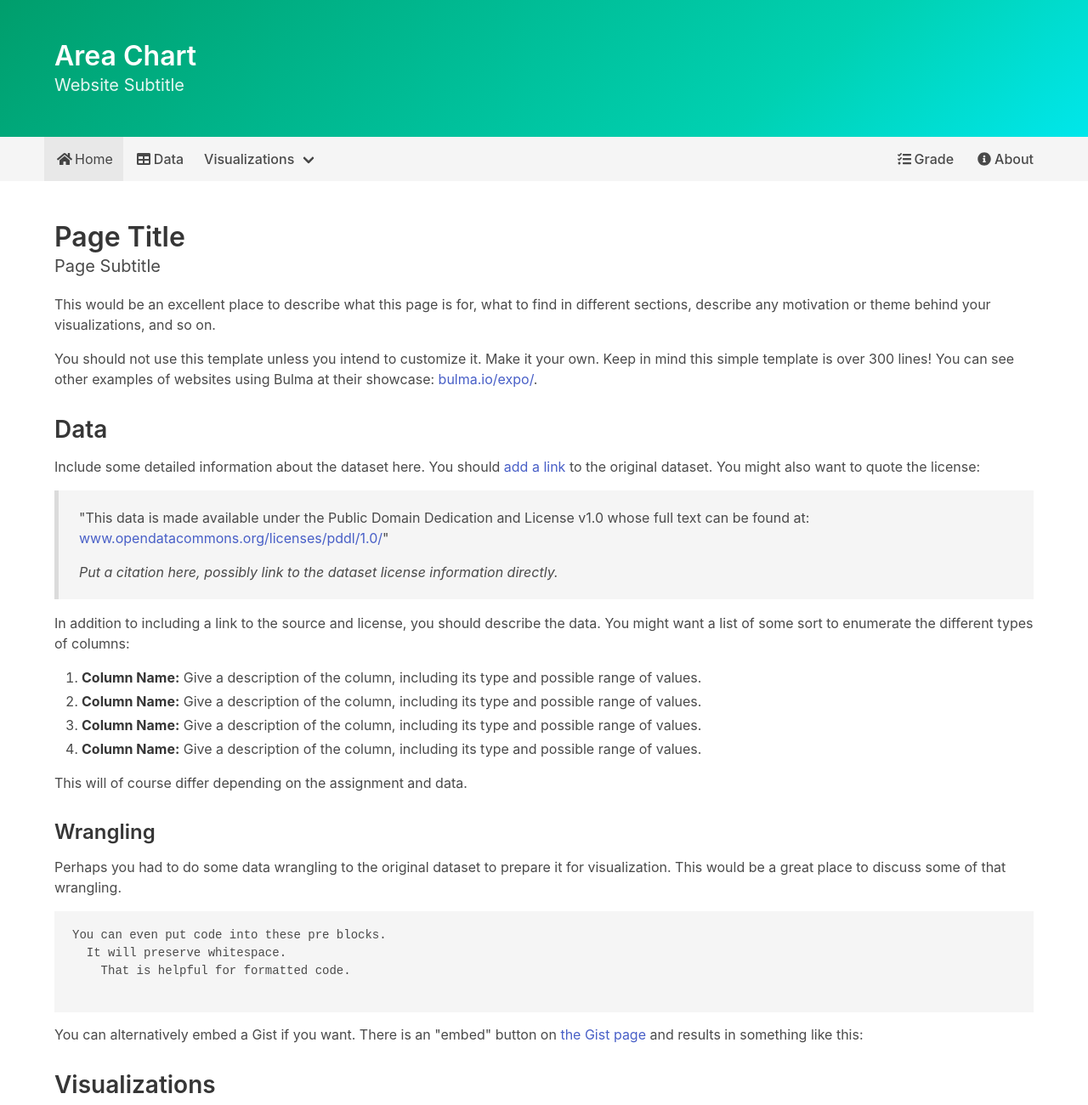
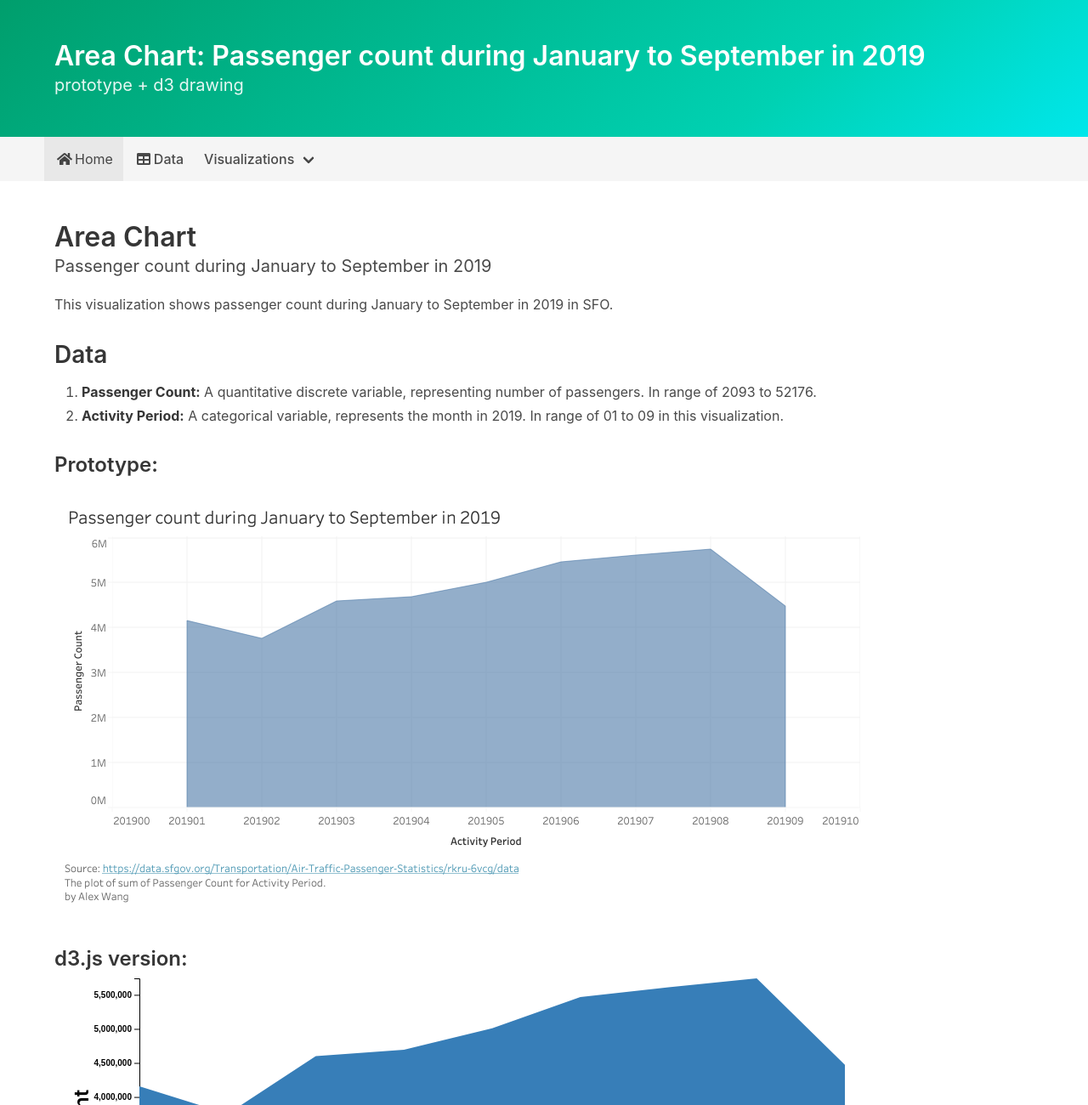
Before and after one commit to usf-cs360-spring2020/homework1-alexziweiwang, a plain HTML site: page areaChart1.html in a window 1280 px wide. Shown: the top 1300 px of the page at 85% size. Drawn offline with nearby package versions, Linux system fonts and the light colour scheme.

```diff
--- a/areaChart1.html
+++ b/areaChart1.html
@@ -4,13 +4,11 @@
     <meta charset="utf-8">
     <meta name="viewport" content="width=device-width, initial-scale=1">
 
-
-    <title>Area Chart</title>
+    <title>Area Chart: Passenger count during January to September in 2019</title>
 
     <!-- Load Bulma from CDN (consider saving it to repository instead) -->
     <!-- https://bulma.io/ -->
     <link rel="stylesheet" href="https://cdn.jsdelivr.net/npm/bulma@0.8.0/css/bulma.min.css">
-
     <!-- Load Font Awesome 5 (free) icons -->
     <script defer src="https://use.fontawesome.com/releases/v5.3.1/js/all.js"></script>
   </head>
@@ -22,9 +20,8 @@
   <section class="hero is-primary is-bold">
     <div class="hero-body">
       <div class="container">
-        <h1 class="title">Area Chart</h1>
-        <!-- TODO: Change subtitle -->
-        <h2 class="subtitle">Website Subtitle</h2>
+        <h1 class="title">Area Chart: Passenger count during January to September in 2019</h1>
+        <h2 class="subtitle">prototype + d3 drawing</h2>
       </div>
     </div>
   </section>
@@ -35,8 +32,7 @@
   <nav class="navbar is-light" role="navigation" aria-label="main navigation">
     <div class="container">
       <div class="navbar-brand">
-        <!-- TODO: Change link to repository homepage if needed -->
-        <!-- TODO: Change which navbar-item is-active if needed -->
+
         <a class="navbar-item is-active" href="index.html">
           <span class="icon"><i class="fas fa-home"></i></span>
           <span>Home</span>
@@ -57,45 +53,30 @@
             <span>Data</span>
           </a>
 
-          <!-- TODO: Modify or remove dropdown -->
           <div class="navbar-item has-dropdown is-hoverable">
             <a class="navbar-link">
               Visualizations
             </a>
 
+
             <div class="navbar-dropdown">
-
               <a class="navbar-item" href="barChart1.html">
-
                 <span>Bar Chart</span>
               </a>
               <a class="navbar-item" href="heatMap1.html">
-
-                <span>Heat Maps</span>
+                <span>Heat Map</span>
               </a>
               <a class="navbar-item" href="areaChart1.html">
-
                 <span>Area Chart</span>
               </a>
 
 
             </div>
+
           </div>
         </div>
 
         <!-- Right navbar items -->
-        <div class="navbar-end">
-          <!-- TODO: Update as needed -->
-          <a class="navbar-item" href="#about" title="About">
-            <span class="icon"><i class="fas fa-tasks"></i></span>
-            <span>Grade</span>
-          </a>
-
-          <a class="navbar-item" href="#about" title="About">
-            <span class="icon"><i class="fas fa-info-circle"></i></span>
-            <span>About</span>
-          </a>
-        </div>
       </div>
     </div>
   </nav>
@@ -106,67 +87,35 @@
       <!-- Begin page content -->
       <div class="content">
         <h1 class="title">
-          <!-- TODO: Change page title -->
-          Page Title
+          Area Chart
         </h1>
         <p class="subtitle">
-          <!-- TODO: Change page subtitle -->
-          Page Subtitle
+          Passenger count during January to September in 2019
         </p>
 
-        <p>This would be an excellent place to describe what this page is for, what to find in different sections, describe any motivation or theme behind your visualizations, and so on.</p>
+        <p>This visualization shows passenger count during January to September in 2019 in SFO.</p>
 
-        <p>You should not use this template unless you intend to customize it. Make it your own. Keep in mind this simple template is over 300 lines! You can see other examples of websites using Bulma at their showcase: <a href="https://bulma.io/expo/">bulma.io/expo/</a>.</p>
 
         <h2 id="data">Data</h2>
 
-        <p>Include some detailed information about the dataset here. You should <a href="#">add a link</a> to the original dataset. You might also want to quote the license:</p>
+        <ol>
+          <li><strong>Passenger Count:</strong> A quantitative discrete variable, representing number of passengers. In range of 2093 to 52176.</li>
 
-        <blockquote>
-          <p>
-            "This data is made available under the Public Domain Dedication and License v1.0 whose full text can be found at: <a href="http://www.opendatacommons.org/licenses/pddl/1.0/">www.opendatacommons.org/licenses/pddl/1.0/</a>"
-          </p>
-          <cite>Put a citation here, possibly link to the dataset license information directly.</cite>
-        </blockquote>
+          <li><strong>Activity Period:</strong> A categorical variable, represents the month in 2019. In range of 01 to 09 in this visualization.</li>
 
-        <p>In addition to including a link to the source and license, you should describe the data. You might want a list of some sort to enumerate the different types of columns:</p>
-
-        <ol>
-          <li><strong>Column Name:</strong> Give a description of the column, including its type and possible range of values.</li>
-
-          <li><strong>Column Name:</strong> Give a description of the column, including its type and possible range of values.</li>
-
-          <li><strong>Column Name:</strong> Give a description of the column, including its type and possible range of values.</li>
-
-          <li><strong>Column Name:</strong> Give a description of the column, including its type and possible range of values.</li>
         </ol>
 
-        <p>This will of course differ depending on the assignment and data.</p>
+        <h3>Prototype:</h3>
+        <img src="hw1-gn5-mco.png" width="960" height="500">
 
-        <h3 id="wrangling">Wrangling</h3>
-
-        <p>Perhaps you had to do some data wrangling to the original dataset to prepare it for visualization. This would be a great place to discuss some of that wrangling.
-
-        <pre>
-You can even put code into these pre blocks.
-  It will preserve whitespace.
-    That is helpful for formatted code.
-        </pre>
-
-        <p>You can alternatively embed a Gist if you want. There is an "embed" button on <a href="https://gist.github.com/octocat/6cad326836d38bd3a7ae">the Gist page</a> and results in something like this:</p>
-
-
-        <h2 id="visualizations">Visualizations</h2>
-
-
-
+        <h3>d3.js version:
 
         <script src="https://d3js.org/d3.v4.js"></script>
 
         <div id="d3area1"></div>
 
         <script>
-//'#ff7f00', '#377eb8',
+
         // set the dimensions and margins of the graph
         var margin = {top: 10, right: 30, bottom: 30, left: 100},
             width = 960 - margin.left - margin.right,
@@ -201,7 +150,16 @@ You can even put code into these pre blocks.
 
           svg.append("g")
             .attr("transform", "translate(0," + height + ")")
+            .attr('y', + 370)
             .call(d3.axisBottom(x).ticks(5));
+
+            svg.append('text')
+              .attr('class', 'axis-title')
+              .attr('x', + 330)
+              .attr('y', + 485)
+              .text('Activity Period');
+
+
 
           // Add Y axis
           var y = d3.scaleLinear()
@@ -209,6 +167,13 @@ You can even put code into these pre blocks.
             .range([ height, 0 ]);
           svg.append("g")
             .call(d3.axisLeft(y));
+
+            svg.append('text')
+              .attr('class', 'axis-title')
+              .attr('x', -330)
+              .attr('y',  -60)
+              .attr('transform', 'rotate(-90)')
+              .text('Passenger Count');
 
           console.log("after adding axis..");
 
@@ -225,32 +190,20 @@ You can even put code into these pre blocks.
           )
 
         })
+        //TODO : color and legend!
+        //TODO : captions...
 
+        </script></h3>
 
-        </script>
+        <h3>Instructions</h3>
+        <p>The Y-axis represents passenger count and X-axis represents activity period. The passenger count is encoded by the height of the area, so higher positions represent higher passenger count. The sequence of X-axis is chronological.</p>
 
+        <h3>Discussion</h3>
+        <h4 id="wrangling">Wrangling</h4>
+        <p> The dataset was chosen in range of greater than 201812 in Activity Period for fetching data for year of 2019. Filtering was applied on the website interface of original dataset.</p>
 
-
-
-
-
-
-
-
-
-
-
-
-
-
-
-        <h4>Instructions</h4>
-
-        <p>You will likely need to include instructions on how to interpet and use the visualization. In the case above, if you click the three dots <i class="fas fa-ellipsis-h has-text-grey-light	"></i> above it will open a menu where you can either save the visualization to a SVG or PNG, or alternatively open it up in the online Vega Editor.</p>
-
-        <h4>Discussion</h4>
-
-        <p>You may also need other sections, like a discussion section, per-visualization section on data wrangling, and others. Because of the extra content and code visualizations take, it might be worthwhile to break up your pages into one home page and then one page per visualization.</p>
+        <h4 id="conclusion">Conclusion</h4>
+        <p> The volume of passenger is increasing from Feburary to August, and reached the max in August. There is possibility that activities of traveling by flights differs among months, or potentially among seasons, but it worths further studies.</p>
 
         <span class="heading">Acknowledgements</span>
 
```
Also changed, not shown: barChart1.html (+11 -6 lines).
